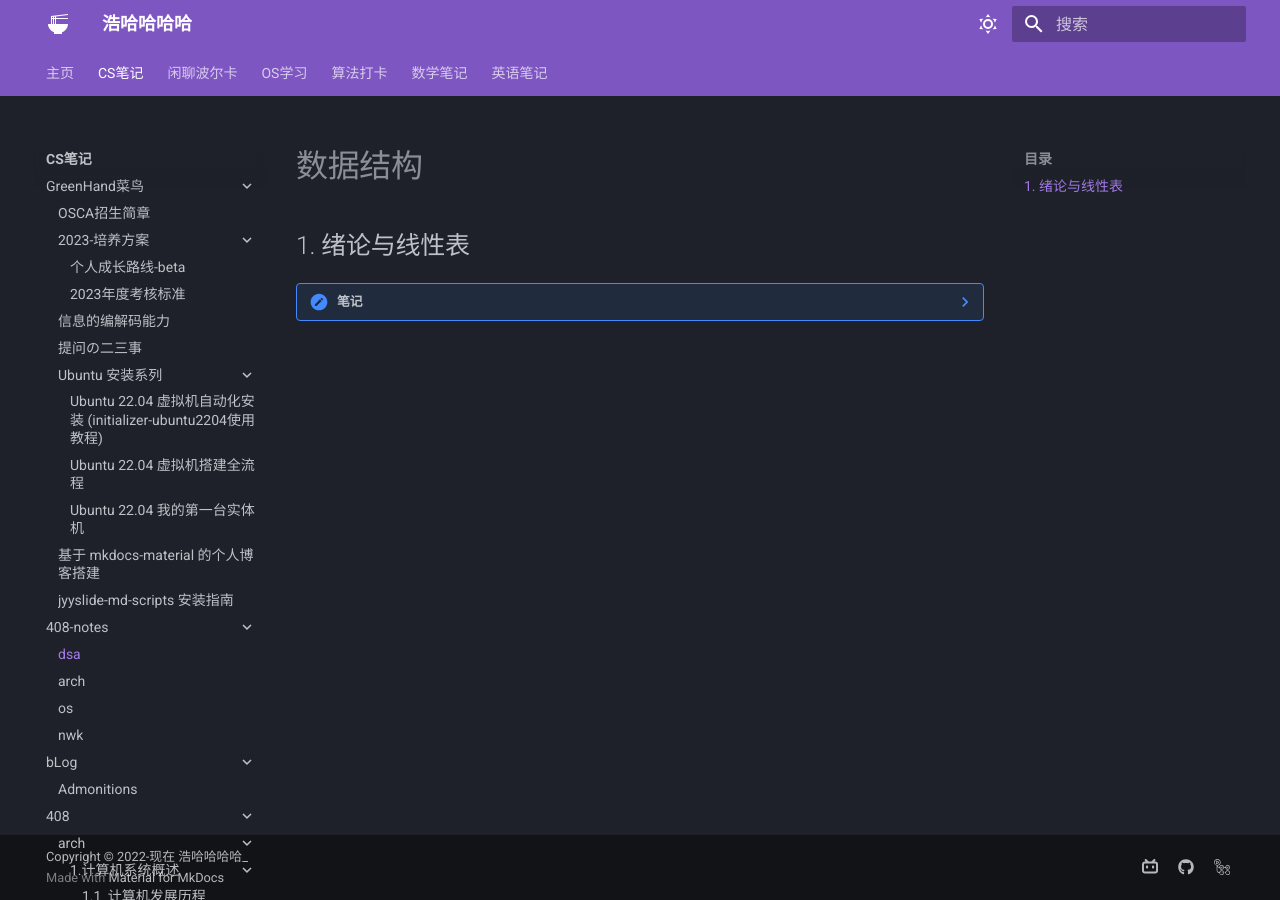
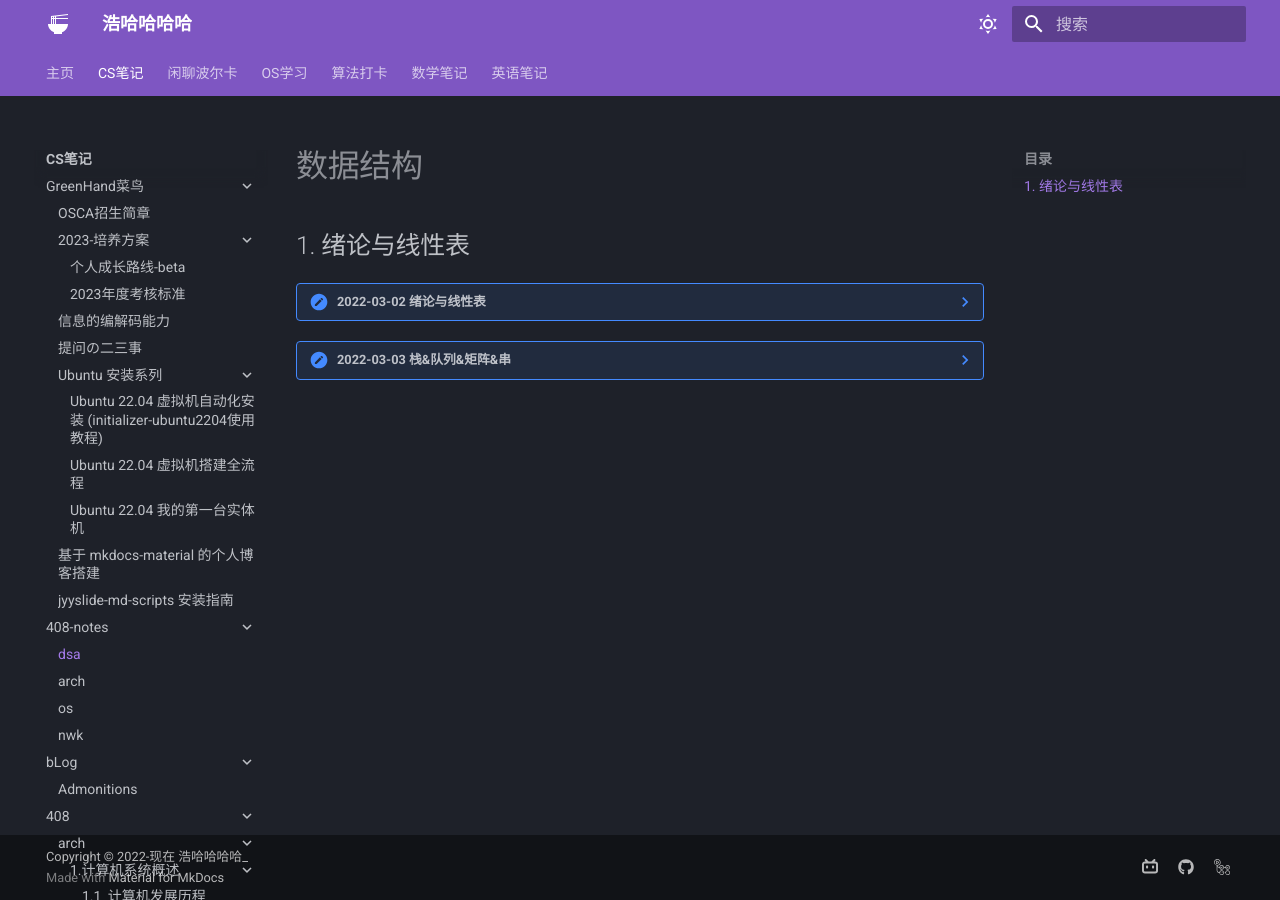
Before and after one commit to Haohahahaha/cs, an MkDocs documentation site: the page built from docs/408-notes/dsa.md, in a window 1280 px wide. Built offline with MkDocs 1.6.1 and Material for MkDocs 9.7.7, drawn with Linux system fonts in a browser that asks for light colours.

Commit message:
2024-03-03_22:46:59 update

```diff
--- a/docs/408-notes/dsa.md
+++ b/docs/408-notes/dsa.md
@@ -2,7 +2,7 @@
 
 ## 1. 绪论与线性表
 
-??? note "笔记"
+??? note "2022-03-02 绪论与线性表"
 
     ![1-1](./pic/dsa/notes/1-1.jpg)
     ![1-2](./pic/dsa/notes/1-2.jpg)
@@ -10,6 +10,15 @@
     ![2-2](./pic/dsa/notes/2-2.jpg)
     ![2-3](./pic/dsa/notes/2-3.jpg)
     ![2-4](./pic/dsa/notes/2-4.jpg)
+
+??? note "2022-03-03 栈&队列&矩阵&串"
+
+    ![3-1](./pic/dsa/notes/3-1.jpg)
+    ![3-2](./pic/dsa/notes/3-2.jpg)
+    ![3-3](./pic/dsa/notes/3-3.jpg)
+    ![3-4](./pic/dsa/notes/3-4.jpg)
+    ![4-1](./pic/dsa/notes/4-1.jpg)
+    ![4-2](./pic/dsa/notes/4-2.jpg)
 
 <!---
 
```
Also changed, not shown: docs/408-notes/pic/dsa/notes/3-1.jpg (added), docs/408-notes/pic/dsa/notes/3-2.jpg (added), docs/408-notes/pic/dsa/notes/3-3.jpg (added), docs/408-notes/pic/dsa/notes/3-4.jpg (added), docs/408-notes/pic/dsa/notes/4-1.jpg (added), docs/408-notes/pic/dsa/notes/4-2.jpg (added).
